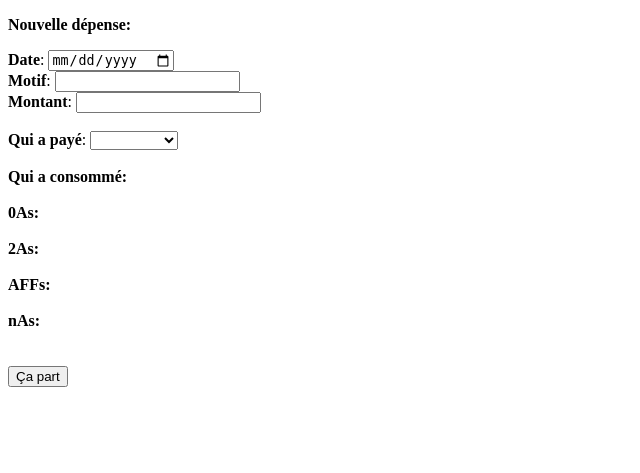
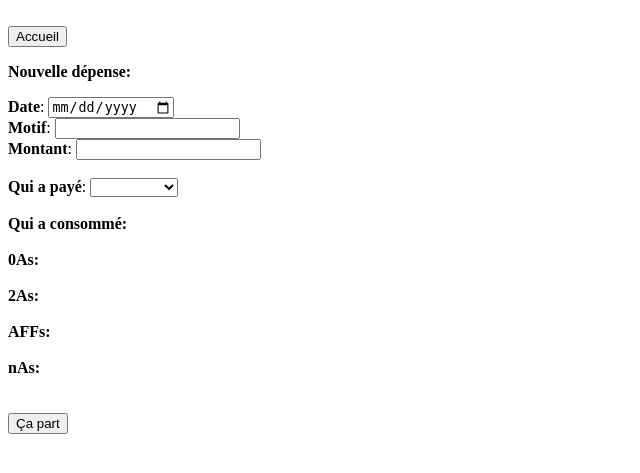
Before and after one commit to PaulFl/html, a PHP site: page /tresorerie/add_transaction.php in a window 1280 px wide. Shown: the top 473 px of the page, without its empty margins (0-640 px from the left). Run offline with PHP 8.4, Linux system fonts and the light colour scheme; data that the repository does not hold is empty.

Commit message:
added home button

```diff
--- a/tresorerie/add_transaction.php
+++ b/tresorerie/add_transaction.php
@@ -7,6 +7,10 @@
 </head>
 <!--<link href="minimal-table.css" rel="stylesheet" type="text/css">-->
 <body>
+<form>
+    <br>
+    <input type="button" value="Accueil" onclick="window.location.href='../index.html'"/>
+</form>
 <p><b>Nouvelle dépense: </b></p>
 <form action="transaction_to_db.php" method="post">
     <p>
--- a/tresorerie/login.php
+++ b/tresorerie/login.php
@@ -6,6 +6,10 @@
     <title>Trésorerie X3</title>
 </head>
 <body>
+<form>
+    <br>
+    <input type="button" value="Accueil" onclick="window.location.href='../index.html'"/>
+</form>
 <p>Surnom et mot de passe pour acceder à ton compte stp bb</p>
 <form action="password_verif.php" method="post">
     <p>
```
